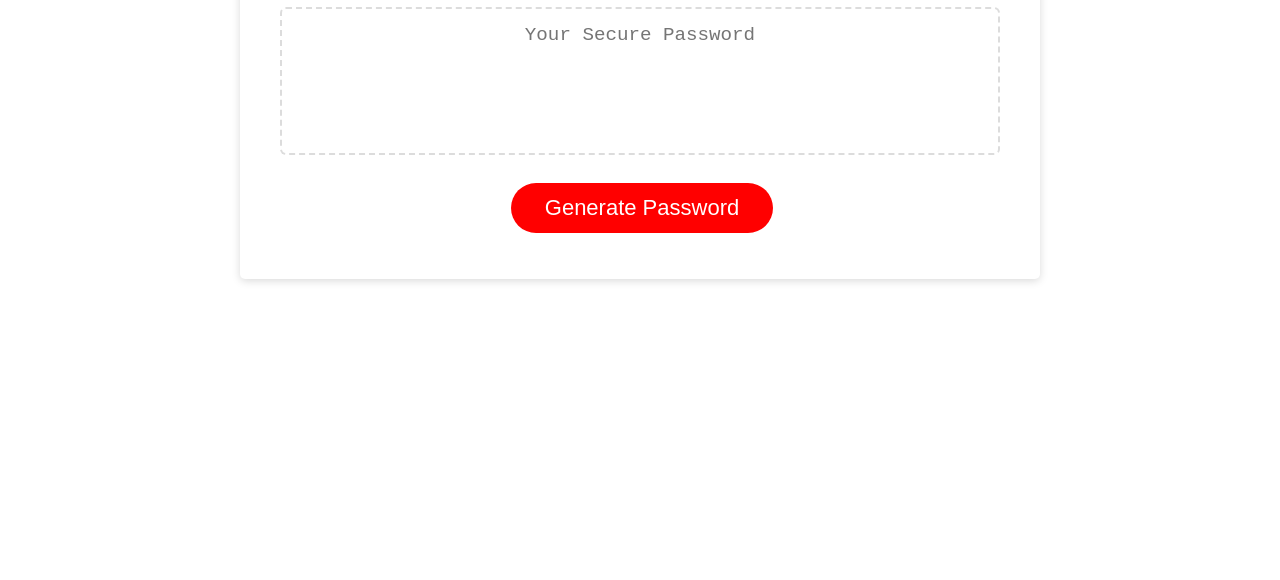
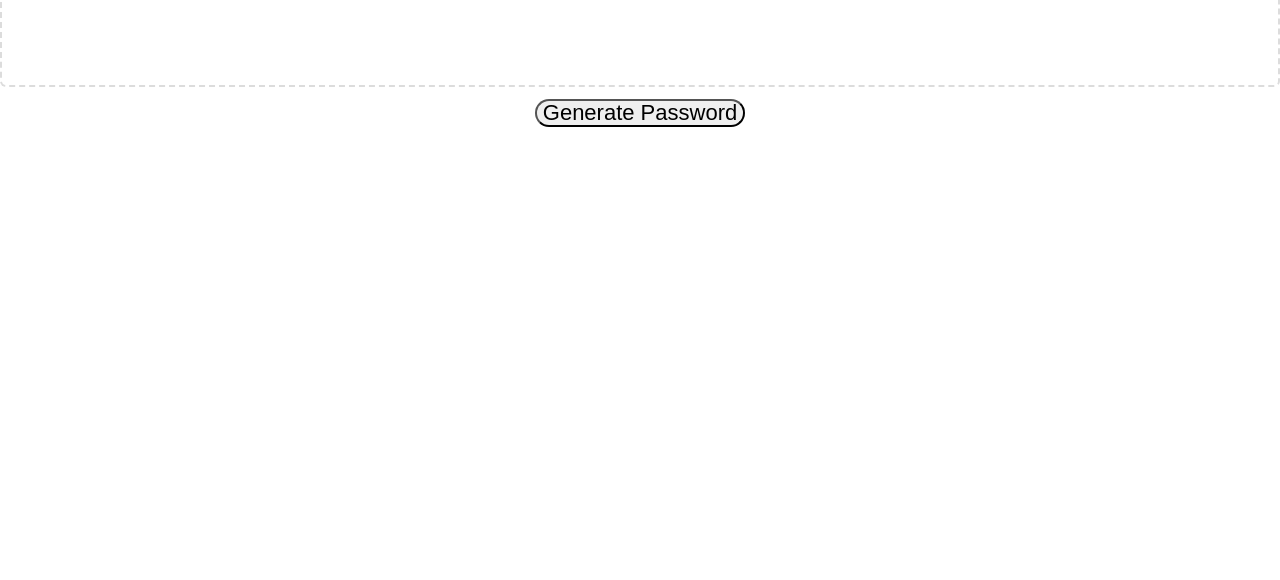
Before and after one commit to Dasoulfoo/PasswordGeneratorModule3, a plain HTML site: page index.html in a window 1280 px wide. Shown: the part 241-821 px from the top of the page. Before the commit the page ends 800 px from the top, so only its background shows below. Drawn offline with Linux system fonts and the light colour scheme.

Commit message:
Add files via upload

```diff
--- a/index.html
+++ b/index.html
@@ -8,7 +8,7 @@
     <link rel="stylesheet" href="style.css" />
   </head>
   <body>
-    <div class="wrapper">
+
       <header>
         <h1>Password Generator</h1>
       </header>
@@ -16,7 +16,6 @@
         <div class="card-header">
           <h2>Generate a Password</h2>
         </div>
-        <div class="card-body">
           <textarea
             readonly
             id="password"
--- a/style.css
+++ b/style.css
@@ -24,23 +24,11 @@ body {
 }
 
 header {
-  text-align: center;
   padding: 20px;
   padding-top: 0px;
   color: grey
 }
 
-.card {
-  background-color: white;
-  border-radius: 5px;
-  border-width: 1px;
-  box-shadow: rgba(0, 0, 0, 0.15) 0px 2px 8px 0px;
-  color: grey;
-  font-size: 18px;
-  margin: 0 auto;
-  max-width: 800px;
-  padding: 30px 40px;
-}
 
 .card-header::after {
   content: " ";
@@ -73,18 +61,11 @@ header {
 }
 
 .btn {
-  border: none;
-  background-color: red;
   border-radius: 25px;
-  box-shadow: black black;
-  color: white;
   display: inline-block;
   font-size: 22px;
   line-height: 22px;
-  margin: 16px 16px 16px 20px;
-  padding: 14px 34px;
-  text-align: center;
-  cursor: pointer;
+
 }
 
 button[disabled] {
```
